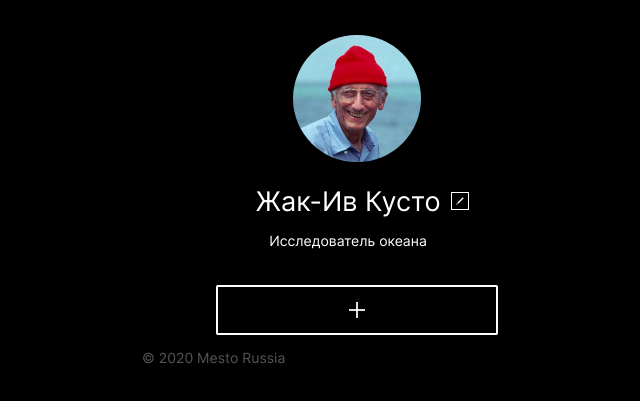
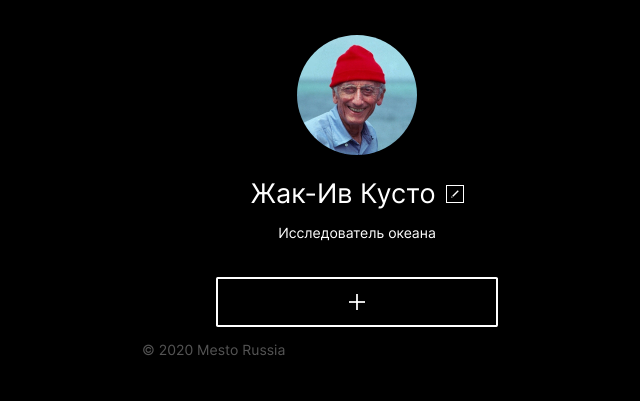
Before and after one commit to roboflover/mesto, a plain HTML site: page index.html in a window 1280 px wide. Shown: the part 89-490 px from the top of the page, without its empty margins (283-923 px from the left). Drawn offline with Linux system fonts and the light colour scheme.

Commit message:
выравнивание мобильной версии

```diff
--- a/blocks/profile/__avatar/profile__avatar.css
+++ b/blocks/profile/__avatar/profile__avatar.css
@@ -1,7 +1,7 @@
 .profile__avatar {
   margin: 0 auto 0 auto;
-  width: 127.5px;
-  height: 127.5px;
+  width: 120px;
+  height: 120px;
   margin: 0 auto;
   overflow: hidden;
   border-radius: 50%;
--- a/blocks/profile/__caption/profile__caption.css
+++ b/blocks/profile/__caption/profile__caption.css
@@ -1,9 +1,16 @@
 .profile__caption {
   margin: 0;
-  grid-area: caption;
+  /* grid-area: caption; */
+  grid-column: 1/3;
+
   font-style: normal;
   font-weight: 400;
   font-size: 14px;
   line-height: 17px;
   text-align: center;
+
+  max-width: 282px;
+  text-overflow: ellipsis;
+  white-space: nowrap;
+  overflow: hidden;
 }
--- a/blocks/profile/__edit-button/profile__edit-button.css
+++ b/blocks/profile/__edit-button/profile__edit-button.css
@@ -1,6 +1,8 @@
 .profile__edit-button {
-  grid-area: edit-button;
+  margin-right: -28px;
+  grid-area: name;
   align-self: center;
+  justify-self: end;
   background-color: rgb(0, 0, 0);
   cursor: pointer;
 }
--- a/blocks/profile/__info/profile__info.css
+++ b/blocks/profile/__info/profile__info.css
@@ -1,11 +1,10 @@
 .profile__info {
   margin: 22.25px auto 0 auto;
-  padding-left: 10px;
   display: grid;
   grid-template-columns: fit-content(100%) 18px;
   gap: 14px 10px;
   grid-template-areas:
-    'name edit-button'
-    'caption null';
+    'name'
+    'caption';
   justify-content: center;
 }
--- a/blocks/profile/__name/profile__name.css
+++ b/blocks/profile/__name/profile__name.css
@@ -1,12 +1,14 @@
 .profile__name {
   margin: 0 auto 0 auto;
   grid-area: name;
+
   font-style: normal;
   font-weight: 500;
   font-size: 27px;
   line-height: 33px;
   text-align: center;
 
+  max-width: 189px;
   text-overflow: ellipsis;
   white-space: nowrap;
   overflow: hidden;
```
